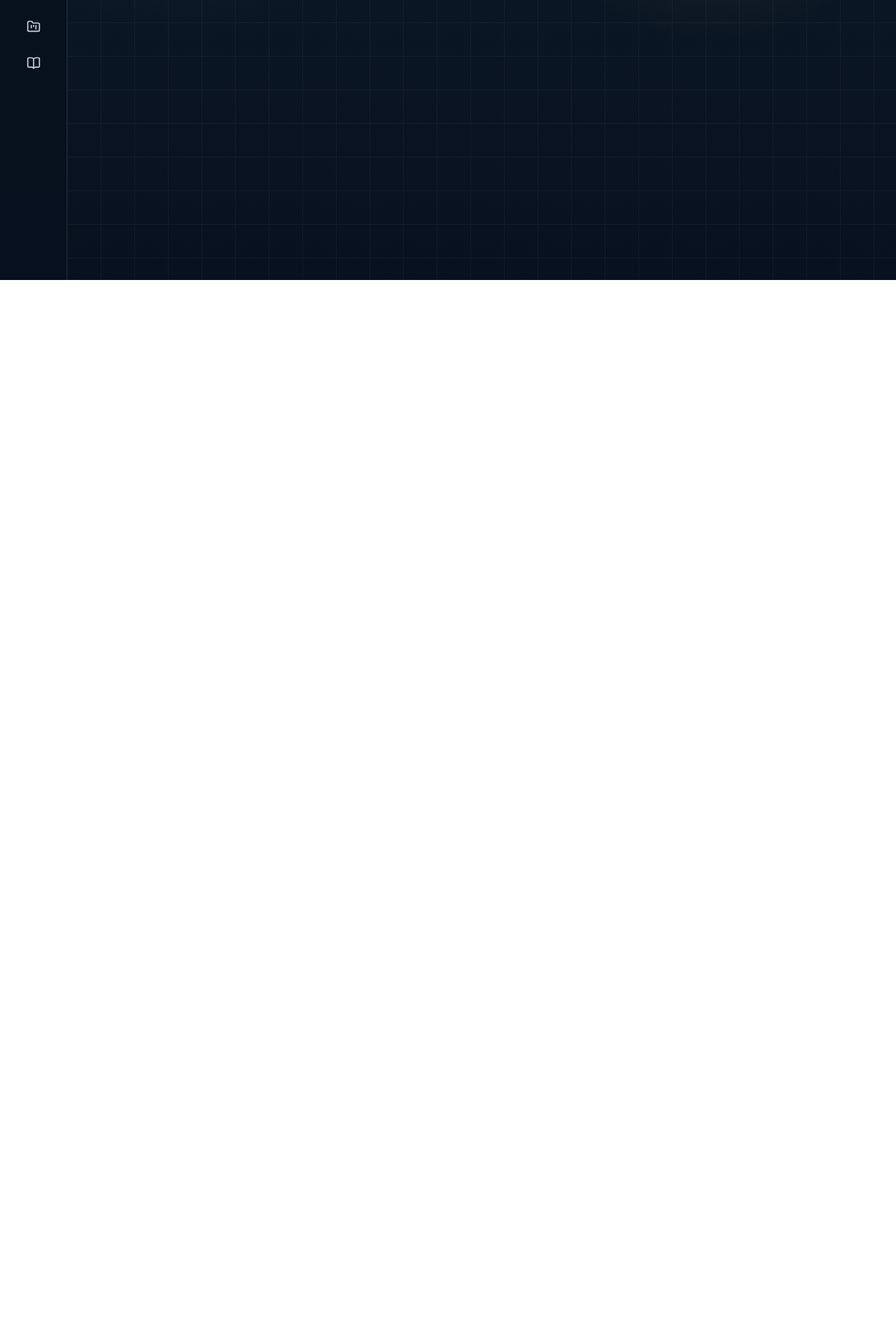
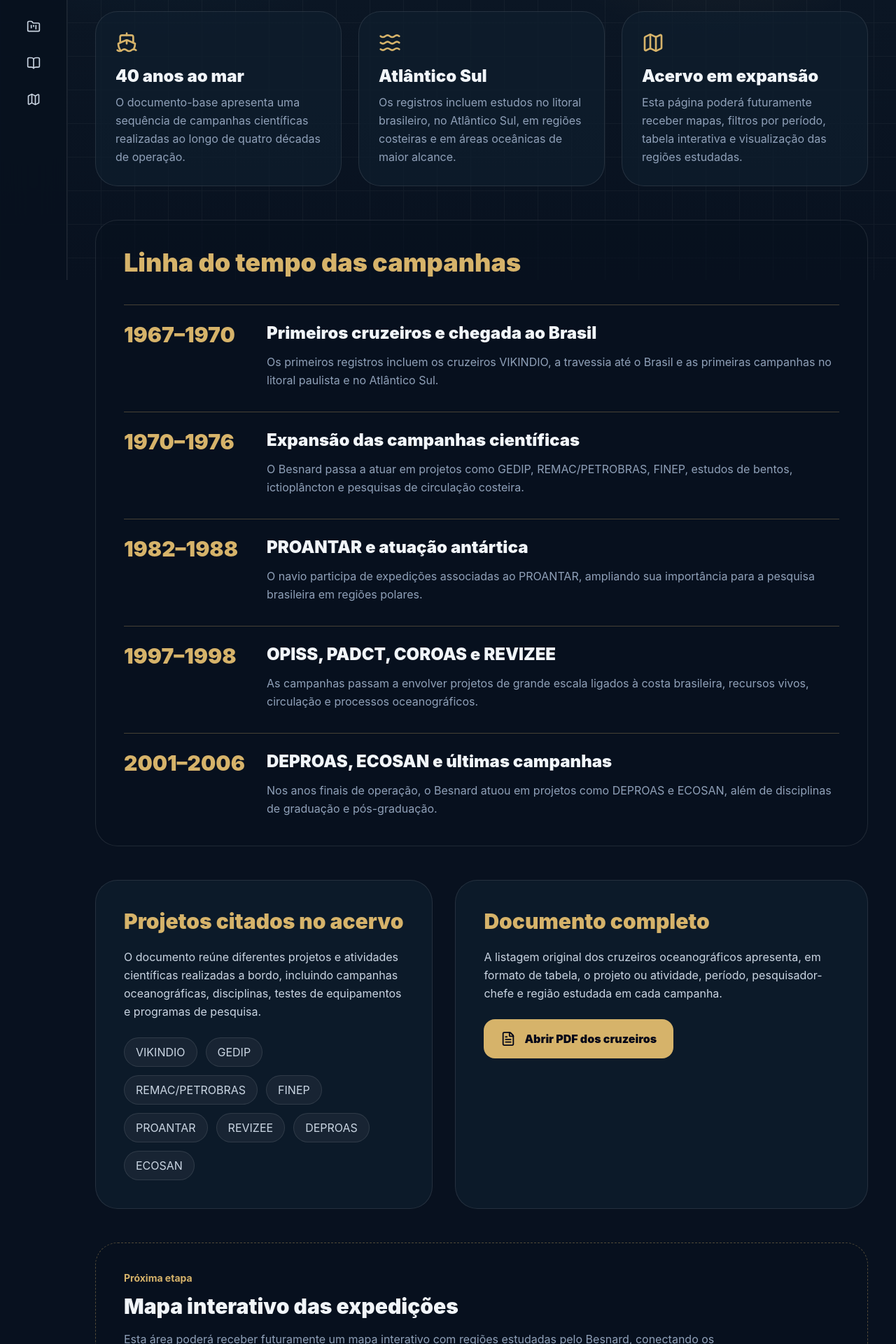
Before and after one commit to pedrohm3904-svg/memorial-Besnard01, a React (Vite) app: page /expedicoes in a window 1280 px wide. Shown: the part 400-2320 px from the top of the page at 70% size. Before the commit the page ends 800 px from the top, so only its background shows below. Built offline with nearby package versions, Linux system fonts and the light colour scheme.

Commit message:
Adiciona pagina de expedicoes e integra acervo de cruzeiros do Besnard

```diff
--- a/src/App.jsx
+++ b/src/App.jsx
@@ -10,6 +10,7 @@ import Galeria from "./pages/Galeria";
 import Legado from "./pages/Legado";
 import SobreProjeto from "./pages/SobreProjeto";
 import Referencias from "./pages/Referencias";
+import Expedicoes from "./pages/Expedicoes";
 
 export default function App() {
   return (
@@ -19,7 +20,7 @@ export default function App() {
 
       <Sidebar />
 
-     <div className="relative z-10 md:ml-24">
+      <div className="relative z-10 md:ml-24">
         <main className="max-w-7xl mx-auto px-5 sm:px-6 lg:px-10">
           <Routes>
             <Route path="/" element={<Home />} />
@@ -29,6 +30,7 @@ export default function App() {
             <Route path="/legado" element={<Legado />} />
             <Route path="/sobre" element={<SobreProjeto />} />
             <Route path="/referencias" element={<Referencias />} />
+            <Route path="/expedicoes" element={<Expedicoes />} />
           </Routes>
         </main>
 
--- a/src/components/Footer.jsx
+++ b/src/components/Footer.jsx
@@ -23,6 +23,7 @@ export default function Footer() {
             <Link to="/legado" className="hover:text-[#D6B36A]">Legado</Link>
             <Link to="/sobre" className="hover:text-[#D6B36A]">Projeto</Link>
             <Link to="/referencias" className="hover:text-[#D6B36A]">Referências</Link>
+            <Link to="/expedicoes" className="hover:text-[#D6B36A]">Expedições</Link>
           </div>
 
           <div className="max-w-sm">
--- a/src/components/Sidebar.jsx
+++ b/src/components/Sidebar.jsx
@@ -12,6 +12,7 @@ import {
   ChevronRight,
   ChevronLeft,
   Instagram,
+  Map,
 } from "lucide-react";
 
 export default function Sidebar() {
@@ -26,6 +27,7 @@ export default function Sidebar() {
     ["Legado", "/legado", <Anchor size={20} />],
     ["Projeto", "/sobre", <FolderKanban size={20} />],
     ["Referências", "/referencias", <BookOpen size={20} />],
+    ["Expedições", "/expedicoes", <Map size={20} />],
   ];
 
   return (
--- /dev/null
+++ b/src/pages/Expedicoes.jsx
@@ -0,0 +1,198 @@
+import { FileText, Map, Ship, Waves } from "lucide-react";
+
+export default function Expedicoes() {
+  const periodos = [
+    {
+      anos: "1967–1970",
+      titulo: "Primeiros cruzeiros e chegada ao Brasil",
+      texto:
+        "Os primeiros registros incluem os cruzeiros VIKINDIO, a travessia até o Brasil e as primeiras campanhas no litoral paulista e no Atlântico Sul.",
+    },
+    {
+      anos: "1970–1976",
+      titulo: "Expansão das campanhas científicas",
+      texto:
+        "O Besnard passa a atuar em projetos como GEDIP, REMAC/PETROBRAS, FINEP, estudos de bentos, ictioplâncton e pesquisas de circulação costeira.",
+    },
+    {
+      anos: "1982–1988",
+      titulo: "PROANTAR e atuação antártica",
+      texto:
+        "O navio participa de expedições associadas ao PROANTAR, ampliando sua importância para a pesquisa brasileira em regiões polares.",
+    },
+    {
+      anos: "1997–1998",
+      titulo: "OPISS, PADCT, COROAS e REVIZEE",
+      texto:
+        "As campanhas passam a envolver projetos de grande escala ligados à costa brasileira, recursos vivos, circulação e processos oceanográficos.",
+    },
+    {
+      anos: "2001–2006",
+      titulo: "DEPROAS, ECOSAN e últimas campanhas",
+      texto:
+        "Nos anos finais de operação, o Besnard atuou em projetos como DEPROAS e ECOSAN, além de disciplinas de graduação e pós-graduação.",
+    },
+  ];
+
+  const projetos = [
+    "VIKINDIO",
+    "GEDIP",
+    "REMAC/PETROBRAS",
+    "FINEP",
+    "PROANTAR",
+    "REVIZEE",
+    "DEPROAS",
+    "ECOSAN",
+  ];
+
+  return (
+    <section className="py-16">
+      <header className="max-w-5xl mb-12">
+        <p className="inline-block px-5 py-2 mb-6 rounded-full bg-[#164E63]/25 border border-white/10 text-[#D6B36A] text-sm">
+          Acervo técnico • Cruzeiros oceanográficos
+        </p>
+
+        <h1 className="text-4xl md:text-6xl font-black text-slate-100 mb-6">
+          Expedições e Cruzeiros Oceanográficos
+        </h1>
+
+        <p className="text-lg md:text-xl text-slate-300 leading-relaxed">
+          A trajetória científica do N/Oc Prof. Wladimir Besnard pode ser
+          observada por meio de seus cruzeiros oceanográficos, que reuniram
+          projetos, pesquisadores, regiões estudadas e diferentes frentes da
+          oceanografia brasileira entre 1967 e 2006.
+        </p>
+      </header>
+
+      <section className="grid md:grid-cols-3 gap-6 mb-12">
+        <div className="rounded-[2rem] bg-[#0F1E2E]/70 border border-white/10 p-7">
+          <Ship className="text-[#D6B36A] mb-4" size={32} />
+          <h2 className="text-2xl font-black text-slate-100 mb-2">
+            40 anos ao mar
+          </h2>
+          <p className="text-slate-400 leading-relaxed">
+            O documento-base apresenta uma sequência de campanhas científicas
+            realizadas ao longo de quatro décadas de operação.
+          </p>
+        </div>
+
+        <div className="rounded-[2rem] bg-[#0F1E2E]/70 border border-white/10 p-7">
+          <Waves className="text-[#D6B36A] mb-4" size={32} />
+          <h2 className="text-2xl font-black text-slate-100 mb-2">
+            Atlântico Sul
+          </h2>
+          <p className="text-slate-400 leading-relaxed">
+            Os registros incluem estudos no litoral brasileiro, no Atlântico
+            Sul, em regiões costeiras e em áreas oceânicas de maior alcance.
+          </p>
+        </div>
+
+        <div className="rounded-[2rem] bg-[#0F1E2E]/70 border border-white/10 p-7">
+          <Map className="text-[#D6B36A] mb-4" size={32} />
+          <h2 className="text-2xl font-black text-slate-100 mb-2">
+            Acervo em expansão
+          </h2>
+          <p className="text-slate-400 leading-relaxed">
+            Esta página poderá futuramente receber mapas, filtros por período,
+            tabela interativa e visualização das regiões estudadas.
+          </p>
+        </div>
+      </section>
+
+      <section className="rounded-[2rem] bg-[#08111F]/60 border border-white/10 p-6 sm:p-8 md:p-10 mb-12">
+        <h2 className="text-3xl md:text-4xl font-black text-[#D6B36A] mb-10">
+          Linha do tempo das campanhas
+        </h2>
+
+        <div className="space-y-8">
+          {periodos.map((item) => (
+            <div
+              key={item.anos}
+              className="grid md:grid-cols-[180px_1fr] gap-6 border-l md:border-l-0 md:border-t border-[#D6B36A]/30 pt-6"
+            >
+              <div>
+                <p className="text-3xl font-black text-[#D6B36A]">
+                  {item.anos}
+                </p>
+              </div>
+
+              <div>
+                <h3 className="text-2xl font-black text-slate-100 mb-3">
+                  {item.titulo}
+                </h3>
+
+                <p className="text-slate-400 leading-relaxed">
+                  {item.texto}
+                </p>
+              </div>
+            </div>
+          ))}
+        </div>
+      </section>
+
+      <section className="grid lg:grid-cols-[0.9fr_1.1fr] gap-8 mb-12">
+        <div className="rounded-[2rem] bg-[#0F1E2E]/70 border border-white/10 p-6 sm:p-8 md:p-10">
+          <h2 className="text-3xl font-black text-[#D6B36A] mb-5">
+            Projetos citados no acervo
+          </h2>
+
+          <p className="text-slate-300 leading-relaxed mb-6">
+            O documento reúne diferentes projetos e atividades científicas
+            realizadas a bordo, incluindo campanhas oceanográficas, disciplinas,
+            testes de equipamentos e programas de pesquisa.
+          </p>
+
+          <div className="flex flex-wrap gap-3">
+            {projetos.map((projeto) => (
+              <span
+                key={projeto}
+                className="px-4 py-2 rounded-full bg-white/5 border border-white/10 text-slate-300"
+              >
+                {projeto}
+              </span>
+            ))}
+          </div>
+        </div>
+
+        <div className="rounded-[2rem] bg-[#0F1E2E]/70 border border-white/10 p-6 sm:p-8 md:p-10">
+          <h2 className="text-3xl font-black text-[#D6B36A] mb-5">
+            Documento completo
+          </h2>
+
+          <p className="text-slate-300 leading-relaxed mb-6">
+            A listagem original dos cruzeiros oceanográficos apresenta, em
+            formato de tabela, o projeto ou atividade, período, pesquisador-chefe
+            e região estudada em cada campanha.
+          </p>
+
+          <a
+            href="/documentos/cruzeiros-oceanograficos-besnard.pdf"
+            target="_blank"
+            rel="noreferrer"
+            className="inline-flex items-center gap-3 px-6 py-4 rounded-2xl bg-[#D6B36A] text-slate-950 font-black hover:scale-105 transition"
+          >
+            <FileText size={22} />
+            Abrir PDF dos cruzeiros
+          </a>
+        </div>
+      </section>
+
+      <section className="rounded-[2rem] bg-[#08111F]/60 border border-dashed border-[#D6B36A]/35 p-6 sm:p-8 md:p-10">
+        <p className="text-sm text-[#D6B36A] font-bold mb-3">
+          Próxima etapa
+        </p>
+
+        <h2 className="text-2xl md:text-3xl font-black text-slate-100 mb-4">
+          Mapa interativo das expedições
+        </h2>
+
+        <p className="text-slate-400 leading-relaxed max-w-4xl">
+          Esta área poderá receber futuramente um mapa interativo com regiões
+          estudadas pelo Besnard, conectando os cruzeiros oceanográficos às
+          rotas, programas científicos e áreas de pesquisa ao longo da costa
+          brasileira, Atlântico Sul e Antártica.
+        </p>
+      </section>
+    </section>
+  );
+}
--- a/src/pages/Home.jsx
+++ b/src/pages/Home.jsx
@@ -1,8 +1,17 @@
 export default function Home() {
+  const timeline = [
+    ["1950", "Construção na Noruega"],
+    ["1967", "Incorporação ao Brasil"],
+    ["1967–2006", "Atuação em expedições oceanográficas"],
+    ["2008", "Incêndio e perda de operação"],
+    ["2026", "Naufrágio parcial no Porto de Santos"],
+  ];
+
   return (
     <>
       <header className="py-16 md:py-24">
-        <div className="max-w-5xl">
+        <div className="grid lg:grid-cols-2 gap-12 items-center">
+          <div>
             <p className="inline-block px-5 py-2 mb-6 rounded-full bg-[#164E63]/25 border border-white/10 text-[#D6B36A] text-sm">
               Memorial digital • Ciências do Mar • Santos-SP
             </p>
@@ -14,144 +23,155 @@ export default function Home() {
               N/Oc Prof. Wladimir Besnard
             </h1>
 
-          <p className="mt-6 text-lg md:text-xl text-slate-300 leading-relaxed max-w-4xl">
-            Este memorial digital é dedicado à trajetória do Navio Oceanográfico
-            Professor Wladimir Besnard, uma embarcação científica que marcou a
-            história da oceanografia brasileira e ajudou a formar gerações de
-            pesquisadores das Ciências do Mar.
+            <p className="mt-6 text-lg md:text-xl text-slate-300 leading-relaxed max-w-3xl">
+              Um memorial dedicado à trajetória de um dos navios mais
+              importantes da oceanografia brasileira: um laboratório flutuante
+              que conectou ciência, formação acadêmica, expedições oceânicas e
+              memória institucional.
             </p>
           </div>
-      </header>
 
-      <section className="rounded-[2rem] bg-[#0F1E2E]/70 backdrop-blur-xl border border-white/10 p-6 sm:p-8 md:p-10">
-        <figure className="relative rounded-[2rem] overflow-hidden border border-white/10 shadow-2xl bg-[#0F1E2E]/70 mb-10">
+          <figure className="relative rounded-[2rem] overflow-hidden border border-white/10 shadow-2xl bg-[#0F1E2E]/70">
             <img
               src="/imagens/besnard-naufragio-1.jpg"
               alt="N/Oc Prof. Wladimir Besnard no Porto de Santos"
-            className="w-full h-[320px] sm:h-[460px] md:h-[560px] object-cover grayscale-[20%]"
+              className="w-full h-[340px] sm:h-[440px] lg:h-[520px] object-cover grayscale-[15%]"
             />
-
             <div className="absolute inset-0 bg-gradient-to-t from-[#08111F]/90 via-transparent to-transparent" />
-
             <figcaption className="absolute bottom-0 p-6 text-slate-300 text-sm sm:text-base">
               Registro visual do Besnard na região portuária de Santos.
             </figcaption>
           </figure>
+        </div>
+      </header>
 
-        <div className="max-w-5xl">
-          <h2 className="text-3xl md:text-4xl font-black text-[#D6B36A] mb-6">
-            Um laboratório flutuante para o Brasil
+      <section className="rounded-[2rem] bg-[#0F1E2E]/70 border border-white/10 p-6 sm:p-8 md:p-10">
+        <div className="grid lg:grid-cols-[0.9fr_1.1fr] gap-10 items-center">
+          <div>
+            <p className="text-sm text-[#D6B36A] font-bold mb-3">
+              Documentário USP
+            </p>
+
+            <h2 className="text-3xl md:text-4xl font-black text-slate-100 mb-5">
+              Histórias de um navio oceanográfico
             </h2>
 
-          <div className="space-y-5 text-slate-200 leading-relaxed text-base md:text-lg">
+            <p className="text-slate-300 leading-relaxed text-base md:text-lg">
+              Produzido pela Universidade de São Paulo, o documentário apresenta
+              a trajetória do N/Oc Prof. Wladimir Besnard a partir de memórias,
+              registros e relatos ligados à sua importância para a oceanografia
+              brasileira.
+            </p>
+          </div>
+
+          <div className="aspect-video rounded-2xl overflow-hidden border border-white/10 bg-black shadow-2xl">
+            <iframe
+              className="w-full h-full"
+              src="https://www.youtube.com/embed/BABF6sh2Qq8"
+              title="Besnard: histórias de um navio oceanográfico"
+              allow="accelerometer; autoplay; clipboard-write; encrypted-media; gyroscope; picture-in-picture; web-share"
+              allowFullScreen
+            />
+          </div>
+        </div>
+      </section>
+
+      <section className="mt-12 rounded-[2rem] bg-[#08111F]/60 border border-white/10 p-6 sm:p-8 md:p-10">
+        <h2 className="text-3xl md:text-4xl font-black text-[#D6B36A] mb-10">
+          Linha do Tempo
+        </h2>
+
+        <div className="hidden md:block relative">
+          <div className="absolute left-0 right-0 top-5 h-[2px] bg-[#D6B36A]/35" />
+
+          <div className="grid grid-cols-5 gap-6 relative">
+            {timeline.map(([ano, evento]) => (
+              <div key={ano} className="text-center">
+                <div className="mx-auto h-10 w-10 rounded-full bg-[#D6B36A] border-4 border-[#08111F] shadow-lg" />
+
+                <p className="mt-5 text-2xl font-black text-[#D6B36A]">
+                  {ano}
+                </p>
+
+                <p className="mt-2 text-sm text-slate-400 leading-relaxed">
+                  {evento}
+                </p>
+              </div>
+            ))}
+          </div>
+        </div>
+
+        <div className="md:hidden space-y-6">
+          {timeline.map(([ano, evento]) => (
+            <div
+              key={ano}
+              className="border-l-2 border-[#D6B36A]/50 pl-5"
+            >
+              <p className="text-2xl font-black text-[#D6B36A]">{ano}</p>
+              <p className="text-sm text-slate-400 mt-1">{evento}</p>
+            </div>
+          ))}
+        </div>
+      </section>
+
+      <section className="mt-12 grid lg:grid-cols-2 gap-8">
+        <div className="rounded-[2rem] bg-[#0F1E2E]/70 border border-white/10 p-6 sm:p-8 md:p-10">
+          <h2 className="text-2xl md:text-3xl font-black text-[#D6B36A] mb-5">
+            Por que preservar essa memória?
+          </h2>
+
+          <div className="space-y-5 text-slate-300 leading-relaxed text-base md:text-lg">
             <p>
               Construído na Noruega em 1950 e incorporado ao Brasil em 1967, o
-              Professor Wladimir Besnard respondeu a uma demanda central da
+              Professor Wladimir Besnard respondeu a uma demanda histórica da
               oceanografia nacional: a necessidade de uma embarcação capaz de
-              operar como laboratório flutuante, permitindo pesquisas em mar
-              aberto e em diferentes regiões da costa brasileira.
+              operar como laboratório flutuante.
             </p>
 
             <p>
-              Ao longo de sua trajetória, o navio apoiou pesquisas
-              oceanográficas no Atlântico Sul, participou de campanhas
-              científicas e contribuiu para a consolidação de uma cultura de
-              pesquisa em campo nas Ciências do Mar. Sua importância ultrapassa
-              a dimensão técnica da embarcação: o Besnard também representa uma
-              fase de construção institucional da oceanografia brasileira.
+              Sua trajetória representa uma etapa fundamental da consolidação
+              das Ciências do Mar no país, reunindo pesquisa, formação prática,
+              expedições e memória institucional.
+            </p>
+          </div>
+        </div>
+
+        <div className="rounded-[2rem] bg-[#0F1E2E]/70 border border-white/10 p-6 sm:p-8 md:p-10">
+          <h2 className="text-2xl md:text-3xl font-black text-[#D6B36A] mb-5">
+            Um memorial em construção
+          </h2>
+
+          <div className="space-y-5 text-slate-300 leading-relaxed text-base md:text-lg">
+            <p>
+              Este site reúne referências, registros visuais e textos de apoio
+              para valorizar a história do Besnard e aproximá-la de estudantes,
+              pesquisadores e interessados na memória científica brasileira.
             </p>
 
             <p>
-              A bordo, pesquisadores, estudantes e equipes técnicas puderam
-              desenvolver atividades ligadas à oceanografia física, química,
-              biológica e geológica. Por isso, o navio se tornou uma referência
-              para a formação prática de profissionais e para a produção de
-              conhecimento sobre o oceano.
+              Futuramente, o memorial poderá receber novos materiais, relatos,
+              mapas de expedições, documentos históricos e recursos visuais
+              conectados a cartazes, pôsteres e QR Codes.
             </p>
           </div>
         </div>
       </section>
 
-      <section className="mt-10 rounded-[2rem] bg-[#08111F]/60 border border-white/10 p-6 sm:p-8 md:p-10">
-        <div className="max-w-5xl">
-          <h2 className="text-2xl md:text-3xl font-black text-[#D6B36A] mb-5">
-            Memória científica e território santista
+      <section className="mt-12 rounded-[2rem] bg-[#08111F]/60 border border-dashed border-[#D6B36A]/35 p-6 sm:p-8 md:p-10">
+        <p className="text-sm text-[#D6B36A] font-bold mb-3">
+          Em desenvolvimento
+        </p>
+
+        <h2 className="text-2xl md:text-3xl font-black text-slate-100 mb-4">
+          Futuro mapa das expedições
         </h2>
 
-          <div className="space-y-5 text-slate-300 leading-relaxed text-base md:text-lg">
-            <p>
-              A presença do Besnard em Santos aproxima a história da
-              oceanografia brasileira do território onde hoje se desenvolvem
-              diversas iniciativas acadêmicas e de divulgação científica
-              relacionadas ao mar. Seu naufrágio parcial no Porto de Santos, em
-              2026, reforçou a necessidade de pensar formas de preservação,
-              registro e comunicação pública de sua trajetória.
+        <p className="text-slate-400 leading-relaxed max-w-4xl">
+          Esta área poderá receber, em uma próxima etapa, um mapa interativo com
+          locais associados à trajetória científica do Besnard, incluindo
+          Santos, regiões da costa brasileira, o Atlântico Sul e campanhas
+          oceanográficas marcantes.
         </p>
-
-            <p>
-              Este site nasce como uma primeira etapa de um memorial em
-              construção. A proposta é reunir informações históricas, registros
-              visuais, referências e futuras contribuições de pessoas que
-              tenham vivenciado, estudado ou acompanhado a história do navio.
-            </p>
-
-            <p>
-              O memorial também dialoga com a ideia de criar materiais físicos,
-              como cartazes, pôsteres, placas e QR Codes, capazes de conectar
-              espaços presenciais a um acervo digital mais amplo. Dessa forma,
-              a memória do Besnard pode circular entre eventos, instituições de
-              ensino, espaços culturais e ações de extensão universitária.
-            </p>
-          </div>
-        </div>
-      </section>
-
-      <section className="mt-10 rounded-[2rem] bg-[#0F1E2E]/70 border border-white/10 p-6 sm:p-8 md:p-10">
-        <div className="max-w-5xl">
-          <h2 className="text-2xl md:text-3xl font-black text-[#D6B36A] mb-5">
-            Um acervo em desenvolvimento
-          </h2>
-
-          <div className="space-y-5 text-slate-300 leading-relaxed text-base md:text-lg">
-            <p>
-              O conteúdo reunido neste memorial parte de referências públicas,
-              registros jornalísticos, fontes institucionais e documentos de
-              apoio ao projeto. A intenção não é encerrar a história do navio em
-              uma única narrativa, mas abrir um espaço organizado para
-              preservação, consulta e ampliação gradual do acervo.
-            </p>
-
-            <p>
-              Com o tempo, novas páginas poderão incluir mapas de expedições,
-              imagens históricas, depoimentos, documentos, linhas do tempo mais
-              detalhadas e materiais educativos sobre a contribuição do Besnard
-              para a oceanografia brasileira.
-            </p>
-
-            <p>
-              Assim, o memorial busca valorizar o navio não apenas como objeto
-              histórico, mas como símbolo de uma tradição científica ligada ao
-              mar, à pesquisa pública, à universidade e à formação de pessoas
-              dedicadas a compreender o oceano.
-            </p>
-          </div>
-        </div>
-      </section>
-
-      <section className="mt-10 rounded-[2rem] bg-[#08111F]/60 border border-white/10 p-6 sm:p-8 md:p-10">
-        <div className="grid md:grid-cols-4 gap-6">
-          {[
-            ["1950", "Construção na Noruega"],
-            ["1967", "Incorporação ao Brasil"],
-            ["2006", "Última missão registrada"],
-            ["2026", "Naufrágio parcial em Santos"],
-          ].map(([ano, texto]) => (
-            <div key={ano} className="border-l border-[#D6B36A]/50 pl-5">
-              <p className="text-3xl font-black text-[#D6B36A]">{ano}</p>
-              <p className="text-sm text-slate-400 mt-2">{texto}</p>
-            </div>
-          ))}
-        </div>
       </section>
     </>
   );
```
Also changed, not shown: src/pages/Referencias.jsx (+8 -3 lines), 1 other file (tests, documents, lock files or other folders). Lines whose indentation alone changed are shown as unchanged.
